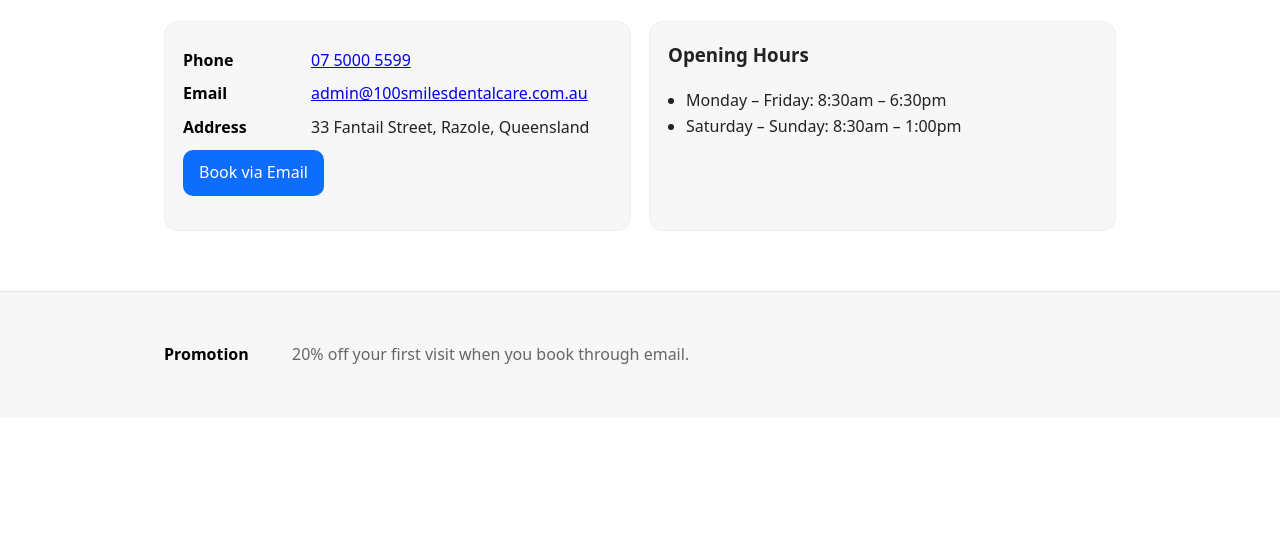
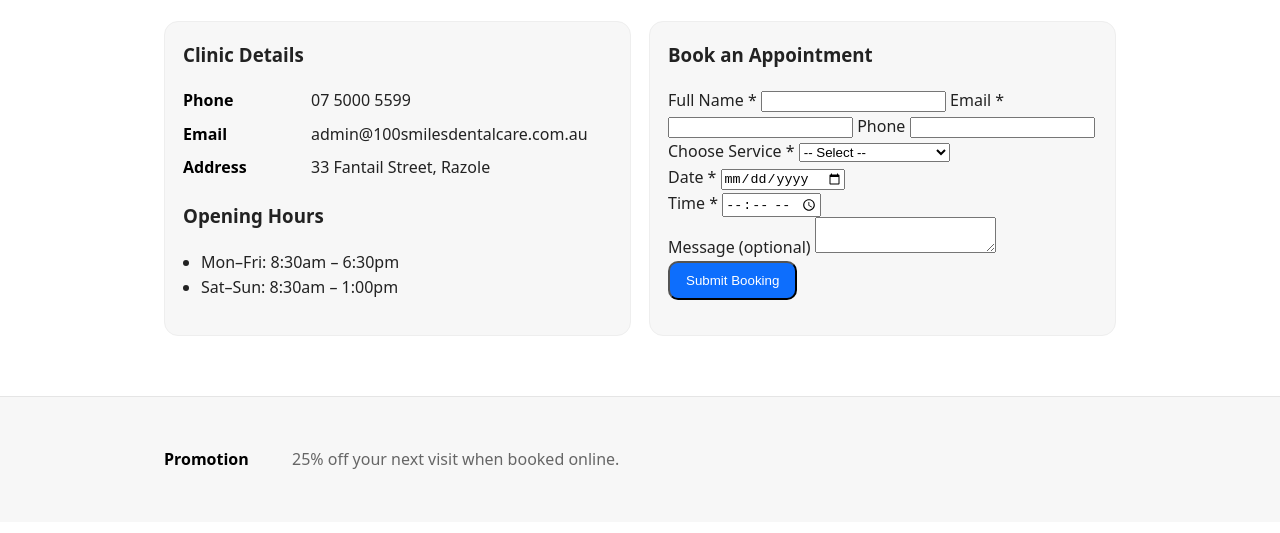
Before and after one commit to shrish-uzamaki/100smiles, a plain HTML site: page contact.html in a window 1280 px wide. Shown: the part 267-800 px from the top of the page. Drawn offline with Linux system fonts and the light colour scheme.

Commit message:
Update contact.html

```diff
--- a/contact.html
+++ b/contact.html
@@ -2,11 +2,14 @@
 <html lang="en">
 <head>
   <meta charset="utf-8">
-  <title>Contact Us – 100SMILES Dental Care</title>
-  <meta name="viewport" content="width=device-width,initial-scale=1">
+  <title>Contact & Booking – 100SMILES Dental Care</title>
+  <meta name="viewport" content="width=device-width, initial-scale=1">
   <link rel="stylesheet" href="style.css">
+  <script defer src="script.js"></script>
 </head>
+
 <body>
+
 <header>
   <div class="wrapper">
     <nav>
@@ -20,32 +23,81 @@
 </header>
 
 <main class="wrapper">
+
   <section class="hero">
-    <h1>Contact</h1>
-    <p>We’d love to help. Get in touch to book your visit.</p>
+    <h1>Contact & Booking</h1>
+    <p>Get in touch or book an appointment using our online form.</p>
   </section>
 
   <section class="grid cols-2" style="margin-top:24px">
+
     <div class="card">
-      <div class="kv"><b>Phone</b><span><a href="tel:+61750005599">07 5000 5599</a></span></div>
-      <div class="kv"><b>Email</b><span><a href="mailto:admin@100smilesdentalcare.com.au">admin@100smilesdentalcare.com.au</a></span></div>
-      <div class="kv"><b>Address</b><span>33 Fantail Street, Razole, Queensland</span></div>
-      <p style="margin-top:10px">
-        <a class="cta" href="mailto:admin@100smilesdentalcare.com.au?subject=Appointment%20Booking">Book via Email</a>
-      </p>
-    </div>
-    <div class="card">
-      <h3>Opening Hours</h3>
+      <h3>Clinic Details</h3>
+
+      <div class="kv"><b>Phone</b> <span>07 5000 5599</span></div>
+      <div class="kv"><b>Email</b> <span>admin@100smilesdentalcare.com.au</span></div>
+      <div class="kv"><b>Address</b> <span>33 Fantail Street, Razole</span></div>
+
+      <h3 style="margin-top:20px;">Opening Hours</h3>
       <ul class="list">
-        <li>Monday – Friday: 8:30am – 6:30pm</li>
-        <li>Saturday – Sunday: 8:30am – 1:00pm</li>
+        <li>Mon–Fri: 8:30am – 6:30pm</li>
+        <li>Sat–Sun: 8:30am – 1:00pm</li>
       </ul>
     </div>
+
+    <div class="card" id="booking-form">
+      <h3>Book an Appointment</h3>
+      <div id="errors" class="error"></div>
+
+      <form onsubmit="validateForm(event)">
+
+        <label>Full Name *</label>
+        <input type="text" id="name">
+
+        <label>Email *</label>
+        <input type="email" id="email">
+
+        <label>Phone</label>
+        <input type="tel" id="phone">
+
+        <label>Choose Service *</label>
+        <select id="service">
+          <option value="">-- Select --</option>
+          <option>Check-up & Cleaning</option>
+          <option>Dental Implants</option>
+          <option>Teeth Whitening</option>
+          <option>Braces / Orthodontics</option>
+          <option>Root Canal</option>
+        </select>
+
+        <div class="form-row">
+          <div>
+            <label>Date *</label>
+            <input type="date" id="date">
+          </div>
+          <div>
+            <label>Time *</label>
+            <input type="time" id="time">
+          </div>
+        </div>
+
+        <label>Message (optional)</label>
+        <textarea id="message"></textarea>
+
+        <button class="cta" type="submit">Submit Booking</button>
+
+      </form>
+    </div>
+
   </section>
+
 </main>
 
 <footer>
-  <div class="wrapper"><div class="kv"><b>Promotion</b><span>20% off your first visit when you book through email.</span></div></div>
+  <div class="wrapper">
+    <div class="kv"><b>Promotion</b><span>25% off your next visit when booked online.</span></div>
+  </div>
 </footer>
+
 </body>
 </html>
```
